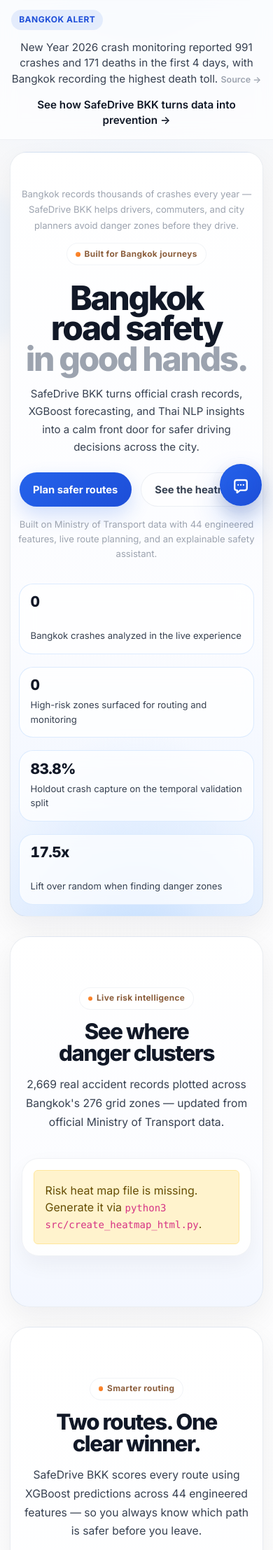
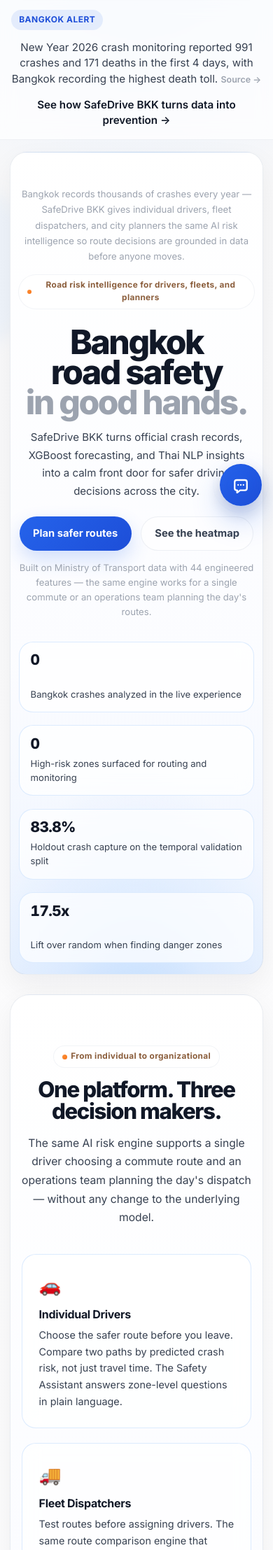
Before and after one commit to HarryLynn-afk/SafeDriveBKK, a Flask app: template templates/index.html in a window 390 px wide. Shown: the part 105-2320 px from the top of the page at 70% size. Run offline with Flask 3, Linux system fonts and the light colour scheme; the template is opened without the code that fills it, so the values that code supplies are empty.

Commit message:
Update platform messaging for multi-user positioning
Reframe SafeDrive BKK as road risk intelligence for three audiences:
- Individual drivers and commuters
- Fleet operators and dispatchers
- City planners and mobility teams

Add new "Who Uses This Platform" section on about page with detailed
use cases for each audience. Add org-section cards on homepage
highlighting the three decision-maker personas. Update hero and
section copy throughout to emphasize unified AI engine serving all
three contexts.

Co-Authored-By: Claude Opus 4.6 <noreply@anthropic.com>

```diff
--- a/templates/index.html
+++ b/templates/index.html
@@ -477,6 +477,50 @@ html {
 
 .heatmap-fallback {
     margin: 0;
+}
+
+.org-section {
+    background: var(--landing-panel-bg);
+}
+
+.org-cards-grid {
+    display: grid;
+    grid-template-columns: repeat(3, minmax(0, 1fr));
+    gap: 1.3rem;
+}
+
+.org-card {
+    padding: 1.6rem 1.5rem;
+    border-radius: 20px;
+    border: 1px solid var(--landing-card-border);
+    background: var(--landing-card-bg);
+    backdrop-filter: blur(12px);
+}
+
+.org-card-icon {
+    font-size: 1.6rem;
+    margin-bottom: 0.75rem;
+}
+
+.org-card h3 {
+    font-size: 1rem;
+    font-weight: 700;
+    letter-spacing: -0.02em;
+    margin-bottom: 0.5rem;
+    color: var(--landing-ink);
+}
+
+.org-card p {
+    font-size: 0.9rem;
+    color: var(--landing-copy);
+    line-height: 1.65;
+    margin: 0;
+}
+
+@media (max-width: 640px) {
+    .org-cards-grid {
+        grid-template-columns: 1fr;
+    }
 }
 
 .route-section {
@@ -1496,12 +1540,12 @@ html[data-theme="dark"] .landing-shell .route-metric {
             <div class="hero-grid">
                 <div class="hero-copy">
                     <p class="hero-problem-statement">
-                        Bangkok records thousands of crashes every year — SafeDrive BKK helps drivers, commuters, and city planners avoid danger zones before they drive.
+                        Bangkok records thousands of crashes every year — SafeDrive BKK gives individual drivers, fleet dispatchers, and city planners the same AI risk intelligence so route decisions are grounded in data before anyone moves.
                     </p>
 
                     <span class="eyebrow">
                         <span class="eyebrow-dot"></span>
-                        Built for Bangkok journeys
+                        Road risk intelligence for drivers, fleets, and planners
                     </span>
 
                     <h1 class="hero-title">
@@ -1519,7 +1563,7 @@ html[data-theme="dark"] .landing-shell .route-metric {
                     </div>
 
                     <p class="hero-note">
-                        Built on Ministry of Transport data with 44 engineered features, live route planning, and an explainable safety assistant.
+                        Built on Ministry of Transport data with 44 engineered features — the same engine works for a single commute or an operations team planning the day's routes.
                     </p>
                 </div>
             </div>
@@ -1544,6 +1588,37 @@ html[data-theme="dark"] .landing-shell .route-metric {
             </div>
         </section>
 
+        <section class="landing-section org-section surface-card" id="who-uses-this">
+            <div class="landing-section-intro">
+                <span class="section-chip">
+                    <span class="section-chip-dot"></span>
+                    From individual to organizational
+                </span>
+                <h2 class="landing-section-heading">One platform. Three decision makers.</h2>
+                <p class="landing-section-subline">
+                    The same AI risk engine supports a single driver choosing a commute route and an operations team planning the day's dispatch — without any change to the underlying model.
+                </p>
+            </div>
+
+            <div class="org-cards-grid">
+                <div class="org-card">
+                    <div class="org-card-icon">🚗</div>
+                    <h3>Individual Drivers</h3>
+                    <p>Choose the safer route before you leave. Compare two paths by predicted crash risk, not just travel time. The Safety Assistant answers zone-level questions in plain language.</p>
+                </div>
+                <div class="org-card">
+                    <div class="org-card-icon">🚚</div>
+                    <h3>Fleet Dispatchers</h3>
+                    <p>Test routes before assigning drivers. The same route comparison engine that works for one vehicle scales to a full day's operations planning — risk scores across every Bangkok corridor.</p>
+                </div>
+                <div class="org-card">
+                    <div class="org-card-icon">🏛️</div>
+                    <h3>City Planners</h3>
+                    <p>Identify where crashes concentrate and which corridors need intervention. The Analytics dashboard surfaces patterns by zone, time, and severity — grounded in official Ministry of Transport data.</p>
+                </div>
+            </div>
+        </section>
+
         <section class="landing-section heatmap-section surface-card" id="risk-map-preview">
             <div class="landing-section-intro">
                 <span class="section-chip">
@@ -1579,7 +1654,7 @@ html[data-theme="dark"] .landing-shell .route-metric {
                 </span>
                 <h2 class="landing-section-heading">Two routes. One clear winner.</h2>
                 <p class="landing-section-subline">
-                    SafeDrive BKK scores every route using XGBoost predictions across 44 engineered features — so you always know which path is safer before you leave.
+                    SafeDrive BKK scores every route using XGBoost predictions across 44 engineered features — so drivers, dispatchers, and planners know which path is safer before anyone moves.
                 </p>
             </div>
 
```
Also changed, not shown: templates/about.html (+43 -6 lines).
